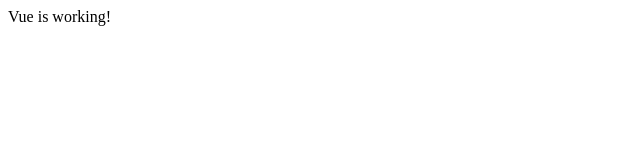
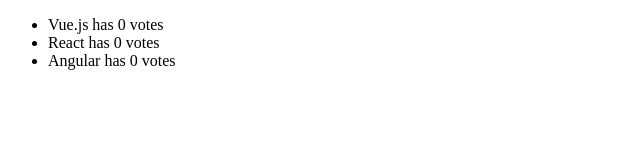
Before and after one commit to isaoxenaar/VueExercise, a plain HTML site: page index.html in a window 1280 px wide. Shown: the whole page, without its empty margins (0-640 px from the left). Drawn offline with nearby package versions, Linux system fonts and the light colour scheme.

Commit message:
Added voting subjects

```diff
--- a/index.html
+++ b/index.html
@@ -8,7 +8,9 @@
   </head>
   <body>
     <div id="app">
-      {{message}}
+      <ul>
+        <li v-for="f in frameworks">{{f.name}} has {{f.votes}} votes</li>
+      </ul>
     </div>
     <script src="index.js"></script>
   </body>
--- a/index.js
+++ b/index.js
@@ -1,6 +1,10 @@
 let app = new Vue({
   el: "#app",
   data: {
-    message: "Vue is working!",
+    frameworks: [
+      { name: "Vue.js", votes: 0 },
+      { name: "React", votes: 0 },
+      { name: "Angular", votes: 0 },
+    ],
   },
 });
```
